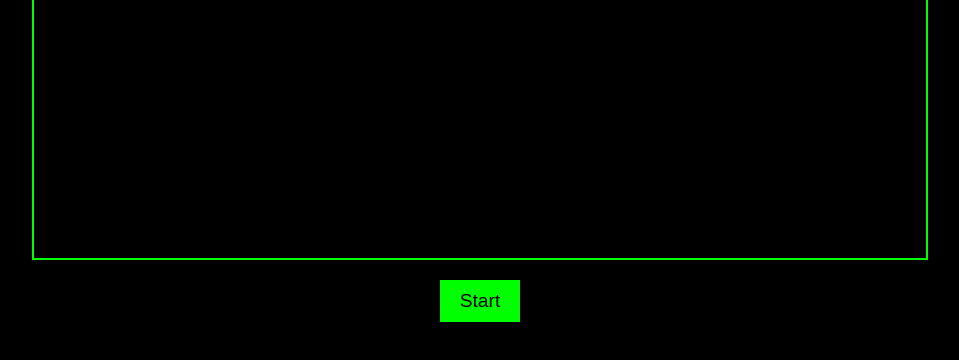
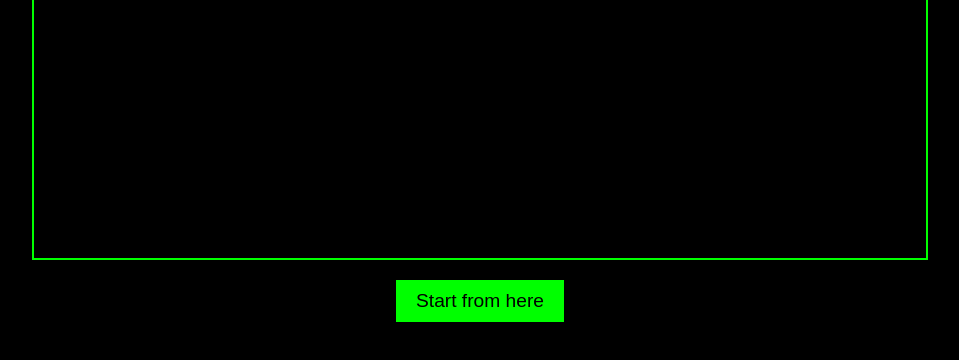
Before and after one commit to Vishnupanwar224/murga, a plain HTML site: page index.html in a window 1280 px wide. Shown: the part 148-508 px from the top of the page, without its empty margins (160-1119 px from the left). Drawn offline with Linux system fonts and the light colour scheme.

Commit message:
update with.html

```diff
--- a/index.html
+++ b/index.html
@@ -12,7 +12,7 @@
         <div class="terminal">
             <pre id="console">...</pre>
         </div>
-        <button onclick="startHack()">Start</button>
+        <button onclick="startHack()">Start from here</button>
     </div>
     <script src="script.js"></script>
 </body>
```
